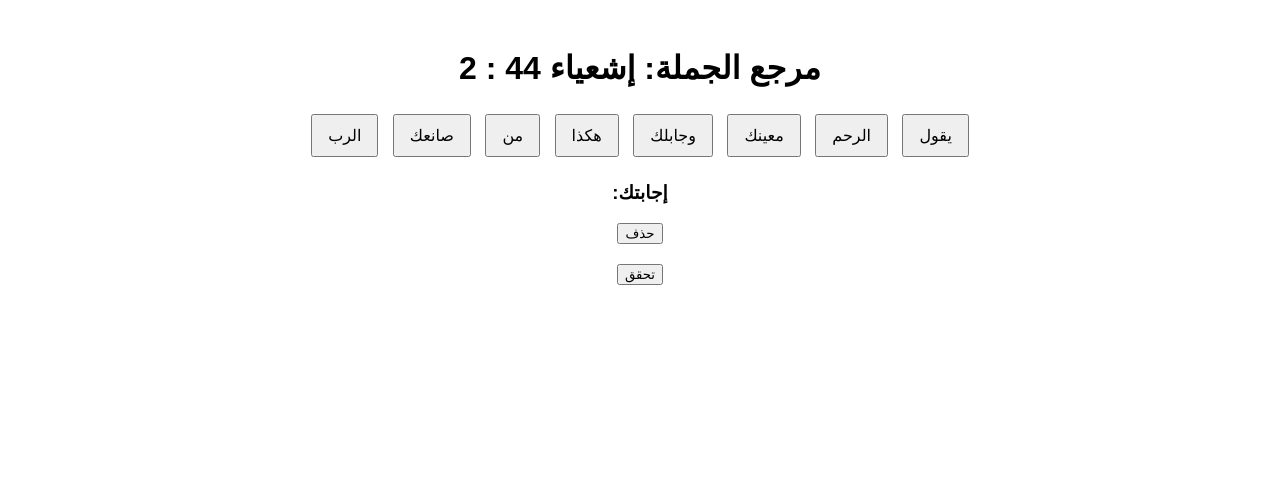
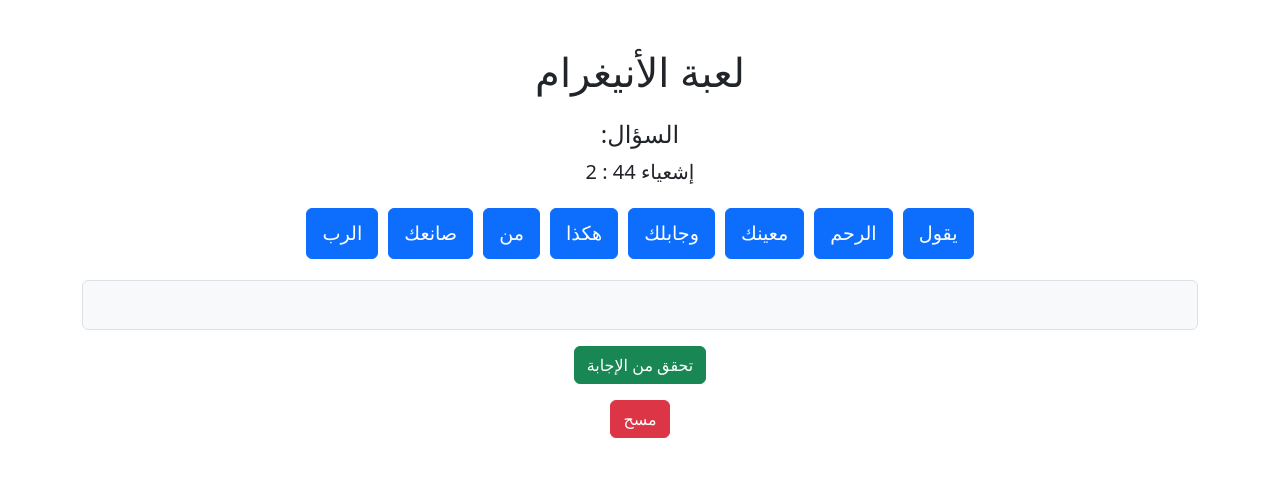
Before and after one commit to shaas1221/sh, a Flask app: page / in a window 1280 px wide. Shown: the top 477 px of the page. Run offline with Flask 3, Linux system fonts and the light colour scheme.

Commit message:
تحسين واجهة index.html لتناسب الهواتف باستخدام Bootstrap

```diff
--- a/templates/index.html
+++ b/templates/index.html
@@ -1,68 +1,68 @@
 <!DOCTYPE html>
-<html lang="ar">
+<html lang="ar" dir="rtl">
 <head>
     <meta charset="UTF-8">
-  <title>لعبة Anagrams</title>
+    <title>لعبة الأنيغرام</title>
+    <meta name="viewport" content="width=device-width, initial-scale=1">
+    <!-- Bootstrap CSS -->
+    <link href="https://cdn.jsdelivr.net/npm/bootstrap@5.3.0/dist/css/bootstrap.min.css" rel="stylesheet">
     <style>
-    body { font-family: Arial, sans-serif; direction: rtl; text-align: center; padding: 20px; }
-    .word-btn { margin: 5px; padding: 10px 15px; font-size: 16px; }
-    #selected { margin-top: 20px; }
+        .word-button {
+            margin: 5px;
+            padding: 10px 15px;
+            font-size: 1.2rem;
+        }
+        #answer {
+            min-height: 50px;
+            margin-top: 15px;
+        }
     </style>
 </head>
-<body>
-  <h1>مرجع الجملة: {{ reference }}</h1>
-  <form method="post" action="/check">
-    <input type="hidden" name="reference" value="{{ reference }}">
-    <div id="buttons">
-      {% for w in words %}
-        <button
-          type="button"
-          class="word-btn"
-          data-idx="{{ loop.index0 }}"
-          onclick="addWord(this)">
-          {{ w }}
-        </button>
+<body class="container my-5 text-center">
+
+    <h1 class="mb-4">لعبة الأنيغرام</h1>
+
+    <h4>السؤال:</h4>
+    <p class="lead">{{ reference }}</p>
+
+    <div id="words" class="d-flex flex-wrap justify-content-center my-3">
+        {% for word in words %}
+            <button class="btn btn-primary word-button" onclick="addWord(this)">{{ word }}</button>
         {% endfor %}
     </div>
-    <div id="selected">
-      <h3>إجابتك:</h3>
-      <div id="answer-area"></div>
-      <button type="button" onclick="removeWord()">حذف</button>
-    </div>
-    <input type="hidden" name="selected" id="selected-input">
-    <div style="margin-top:20px;">
-      <button type="submit">تحقق</button>
-    </div>
+
+    <div id="answer" class="border rounded p-3 mb-3 bg-light fw-bold"></div>
+
+    <form method="POST">
+        <input type="hidden" name="user_answer" id="user_answer">
+        <button type="submit" class="btn btn-success">تحقق من الإجابة</button>
     </form>
 
+    <button onclick="clearAnswer()" class="btn btn-danger mt-3">مسح</button>
+
+    <!-- JavaScript -->
     <script>
-    // نخزّن كل عنصر ككائن يحتوي على الكلمة ومؤشرها
-    let selected = [];
+        let answerBox = document.getElementById('answer');
+        let userAnswerInput = document.getElementById('user_answer');
 
-    function addWord(btn) {
-      const w = btn.innerText;
-      const idx = btn.dataset.idx;
-      selected.push({ word: w, idx: idx });
-      updateDisplay();
-      btn.style.visibility = 'hidden';
+        function addWord(button) {
+            const word = button.textContent;
+            answerBox.innerHTML += word + ' ';
+            button.disabled = true;
+            updateInput();
         }
 
-    function removeWord() {
-      if (selected.length === 0) return;
-      // نستخرج آخر كائن
-      const last = selected.pop();
-      updateDisplay();
-      // نعيد إظهار الزر الخاص بهذا المؤشر
-      const btn = document.querySelector(`.word-btn[data-idx="${last.idx}"]`);
-      if (btn) btn.style.visibility = 'visible';
+        function clearAnswer() {
+            answerBox.innerHTML = '';
+            userAnswerInput.value = '';
+            let buttons = document.querySelectorAll('.word-button');
+            buttons.forEach(button => button.disabled = false);
         }
 
-    function updateDisplay() {
-      // عرض الكلمات فقط
-      const words = selected.map(o => o.word);
-      document.getElementById('answer-area').innerText = words.join(' ');
-      document.getElementById('selected-input').value = words.join(' ');
+        function updateInput() {
+            userAnswerInput.value = answerBox.textContent.trim();
         }
     </script>
+
 </body>
 </html>
```
Lines whose indentation alone changed are shown as unchanged.
